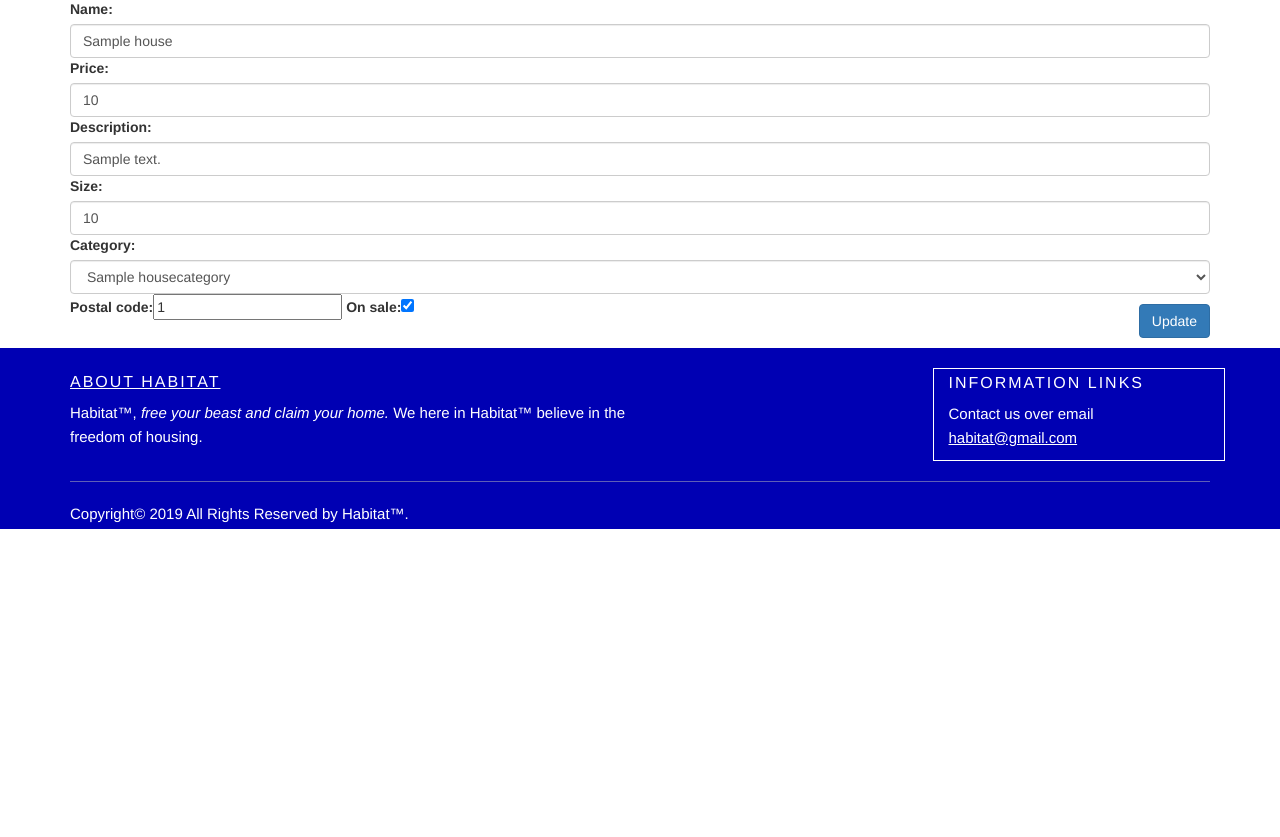
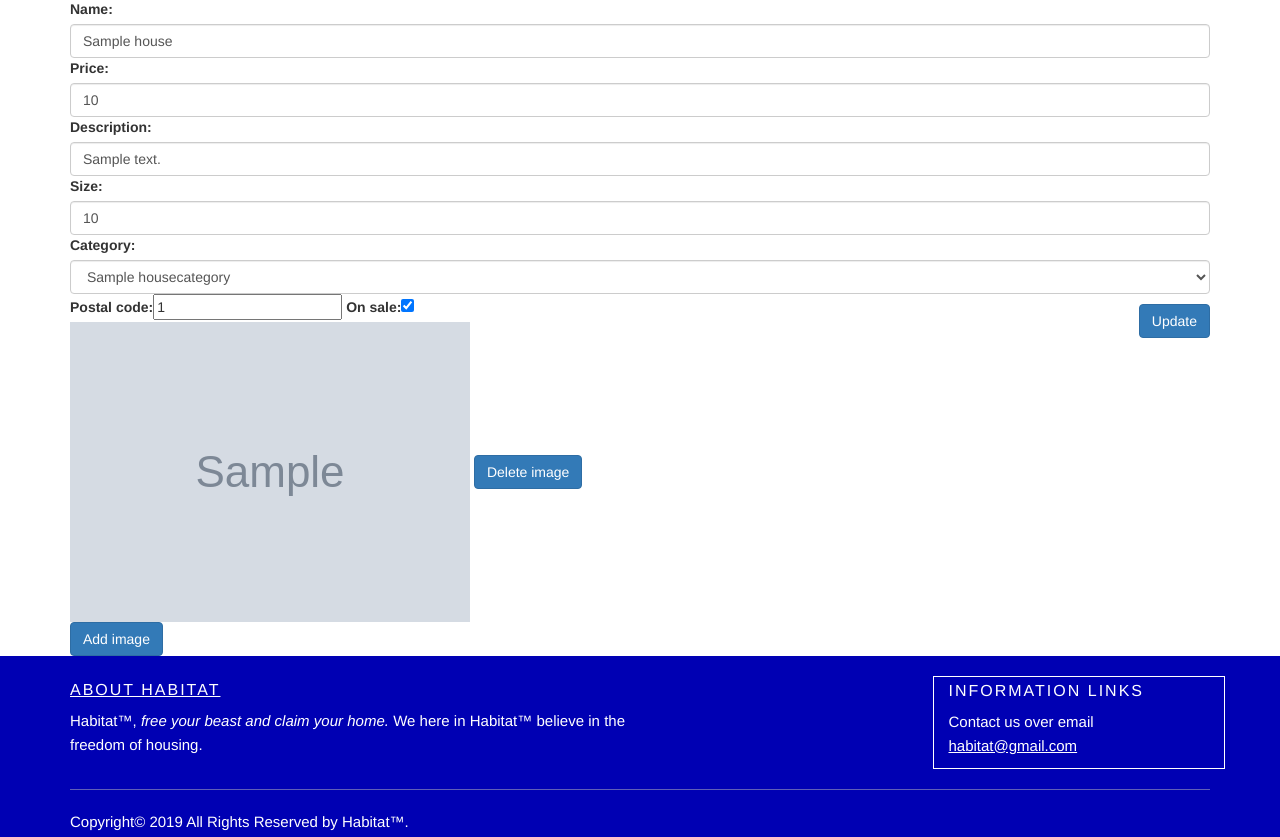
Before and after one commit to kiddibry/HabitatV2, a Django app: page /houses/update_house/1 in a window 1280 px wide. Shown: the part 135-972 px from the top of the page. Before the commit the page ends 664 px from the top, so only its background shows below. Run offline with Django 3.2, Linux system fonts and the light colour scheme; a user stored in the database is signed in; tables that the repository leaves empty hold one stand-in row (values such as "Sample post"); grey boxes marked "Sample" are stand-in pictures; some libraries are stand-ins or nearby versions.

Commit message:
hægt að adda og deleta myndum fyrir hús

```diff
--- a/house/urls.py
+++ b/house/urls.py
@@ -9,5 +9,6 @@ urlpatterns = [
     path('update_house/<int:id>', views.update_house, name='update_house'),
     path('buy/<int:id>', views.buy_house, name='buy'),
     path('bought/<int:id>', views.bought, name='house_bought'),
-    path('images/<int:id>', views.add_images, name='add_images')
+    path('images/<int:id>', views.add_images, name='add_images'),
+    path('delete_image/<int:id>', views.remove_image, name='delete_image')
 ]
--- a/house/views.py
+++ b/house/views.py
@@ -85,6 +85,7 @@ def update_house(request, id):
     if request.user.profile != get_object_or_404(House, pk=id).seller:
         return redirect('house_details', id=id)
     instance = get_object_or_404(House, pk=id)
+    images = HouseImage.objects.filter(house=id)
     if request.method == 'POST':
         form = HouseUpdateForm(data=request.POST, instance=instance)
         if form.is_valid():
@@ -94,7 +95,8 @@ def update_house(request, id):
         form = HouseUpdateForm(instance=instance)
     return render(request, 'house/update_house.html', {
         'form': form,
-        'id': id
+        'id': id,
+        'images': images
     })
 
 
@@ -126,10 +128,21 @@ def add_images(request, id):
                 image = form.save(commit=False)
                 image.house = instance
                 image.save()
-                return redirect('house_details', id=id)
+                return redirect('update_house', id=id)
         else:
             form = HouseAddImagesForm(instance=instance)
         return render(request, 'house/add_images.html', {
             'form': form,
             'id': id
         })
+
+
+@login_required
+def remove_image(request, id):
+    image = get_object_or_404(HouseImage, pk=id)
+    # imageHouse = get_object_or_404(House, pk=image.house_id)
+    if request.user.profile != image.house.seller:
+        return redirect('house_details', id=id)
+    else:
+        image.delete()
+        return redirect('update_house', id=image.house_id)
--- a/templates/house/update_house.html
+++ b/templates/house/update_house.html
@@ -5,4 +5,10 @@
         {{ form }}
         <input type="submit" value="Update" class="btn btn-primary pull-right" style="clear:both; margin:10px 0">
     </form>
+    {% for image in images%}
+        <img src="{{image.image}}" alt="image" class="hs_img">
+        <a href="{% url 'delete_image' image.id %}" class="btn btn-primary">Delete image</a>
+    {% endfor %}
+    <br>
+    <a href="{% url 'add_images' id %}" class="btn btn-primary">Add image</a>
 {% endblock %}
--- a/templates/user/user_details.html
+++ b/templates/user/user_details.html
@@ -85,12 +85,6 @@
         {% for term in search_history %}
                 <h3>{{term}}</h3>
         {% endfor %}
-        <a href="{% url 'clear_search' %}" class="btn btn-primary">Clear history</a>
-            <!--<a href="/houses?search_filter={{term}}">-->
-                    <li><h3>{{term}}</h3>
-                <!--<button type="button" style="background-color: orange" id="search-btn" class="btn btn-default"> Search</button>-->
-            <!--</a>-->
-        {% endfor %}
     </ul>
     </div>
 </div>
```
Also changed, not shown: templates/house/delete_image.html (added, +7 -0 lines).
